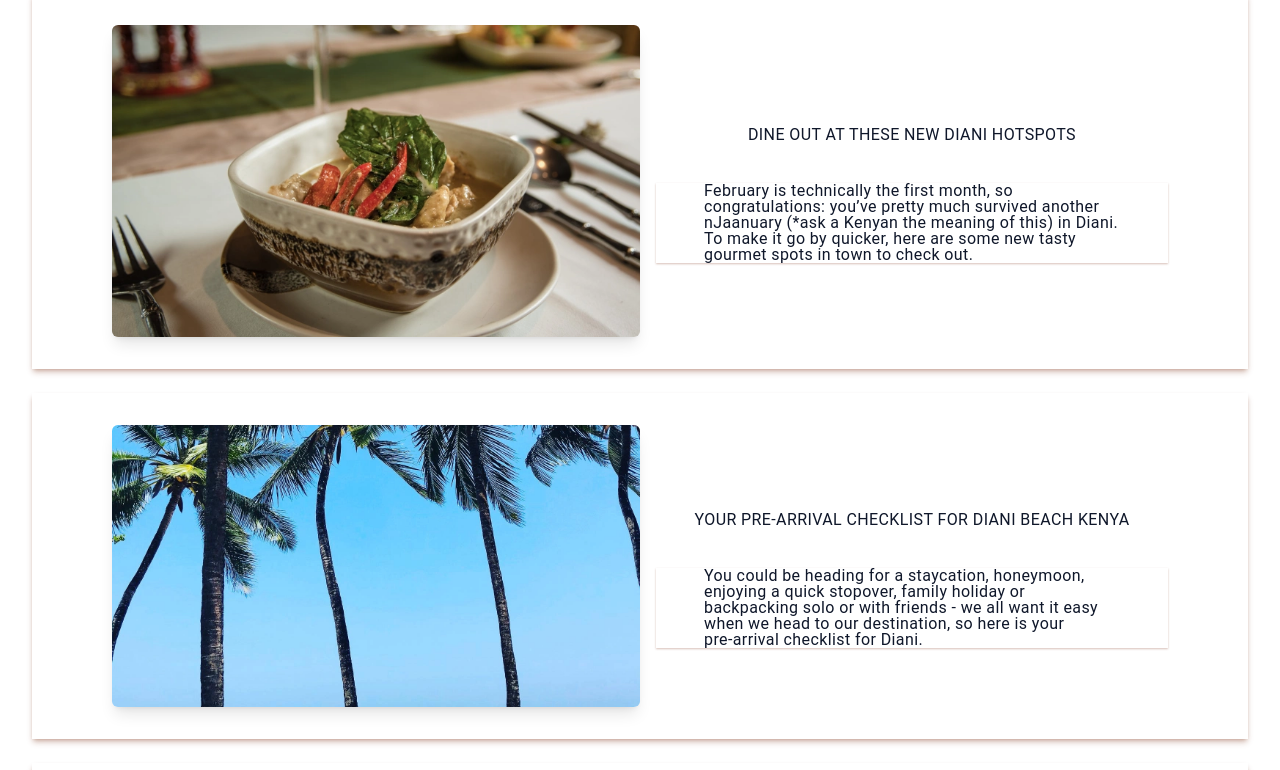
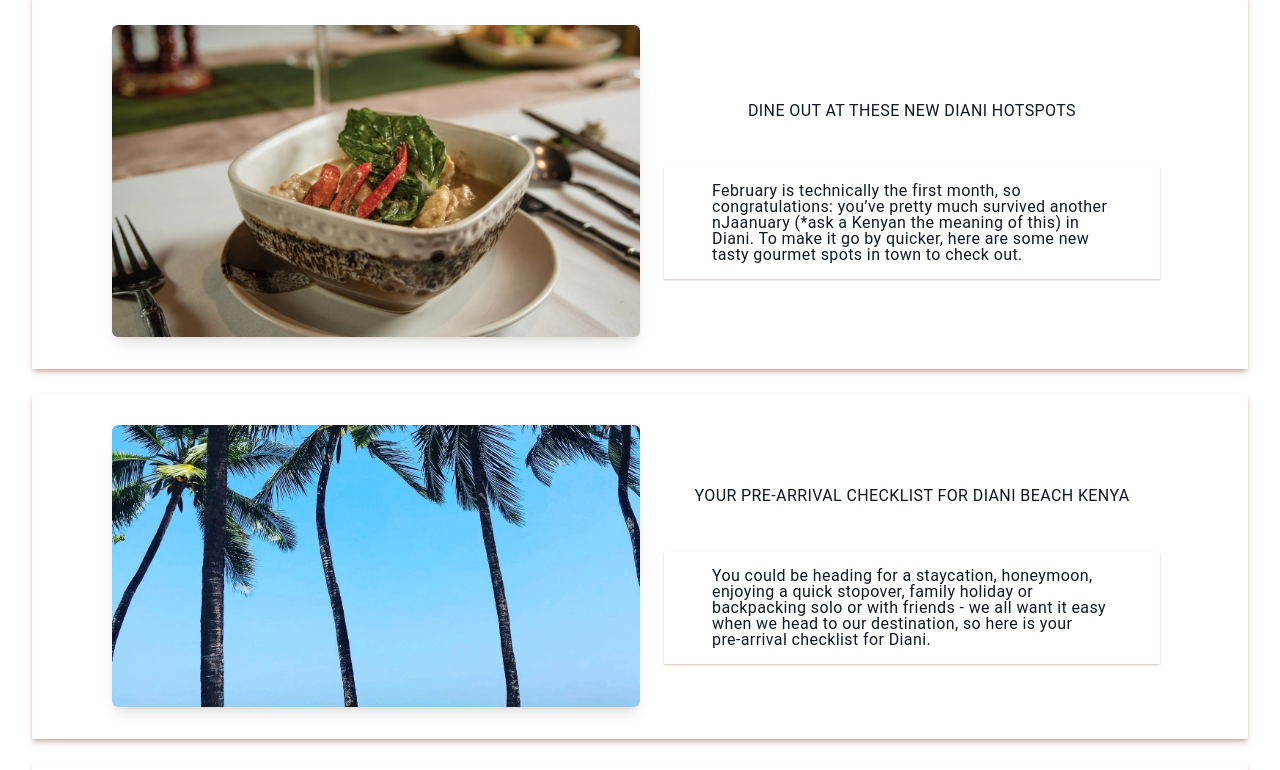
Before and after one commit to MatthewsRicky/travelapp, a Next.js app: page / in a window 1280 px wide. Shown: the part 1330-2100 px from the top of the page. Built offline with nearby package versions, Linux system fonts and the light colour scheme.

Commit message:
more paragrapgh styling

```diff
--- a/components/NewBlog.tsx
+++ b/components/NewBlog.tsx
@@ -21,7 +21,7 @@ const NewBlog = ({src, alt, title, description}: blogItems) => {
                   <div className="flex flex-col md:flex-row gap-2">
                     <div className="flex flex-col items-center gap-3">
                       <h2 className="medium-48 mx-auto flexCenter uppercase gap-2 text-center px-2 py-3 my-4">{blog.title}</h2>
-                      <p className="tracking-wide px-12 medium-20 shadow-sm shadow-orange-900/30">{blog.description}</p>
+                      <p className="tracking-wide mx-2 my-2 py-4 px-12 medium-20 shadow-sm shadow-orange-900/30">{blog.description}</p>
                     </div>
                   </div>
                 </div>
```
